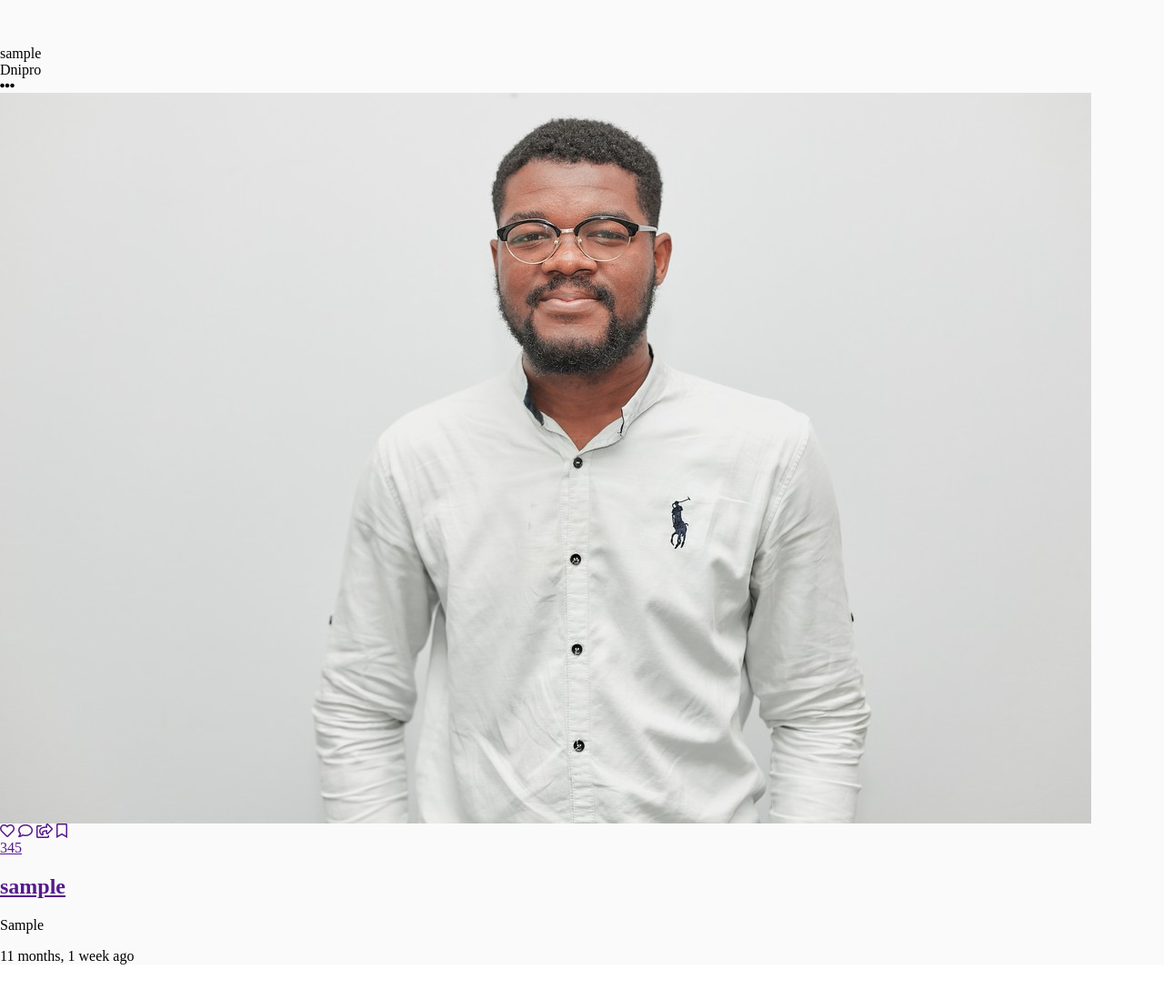
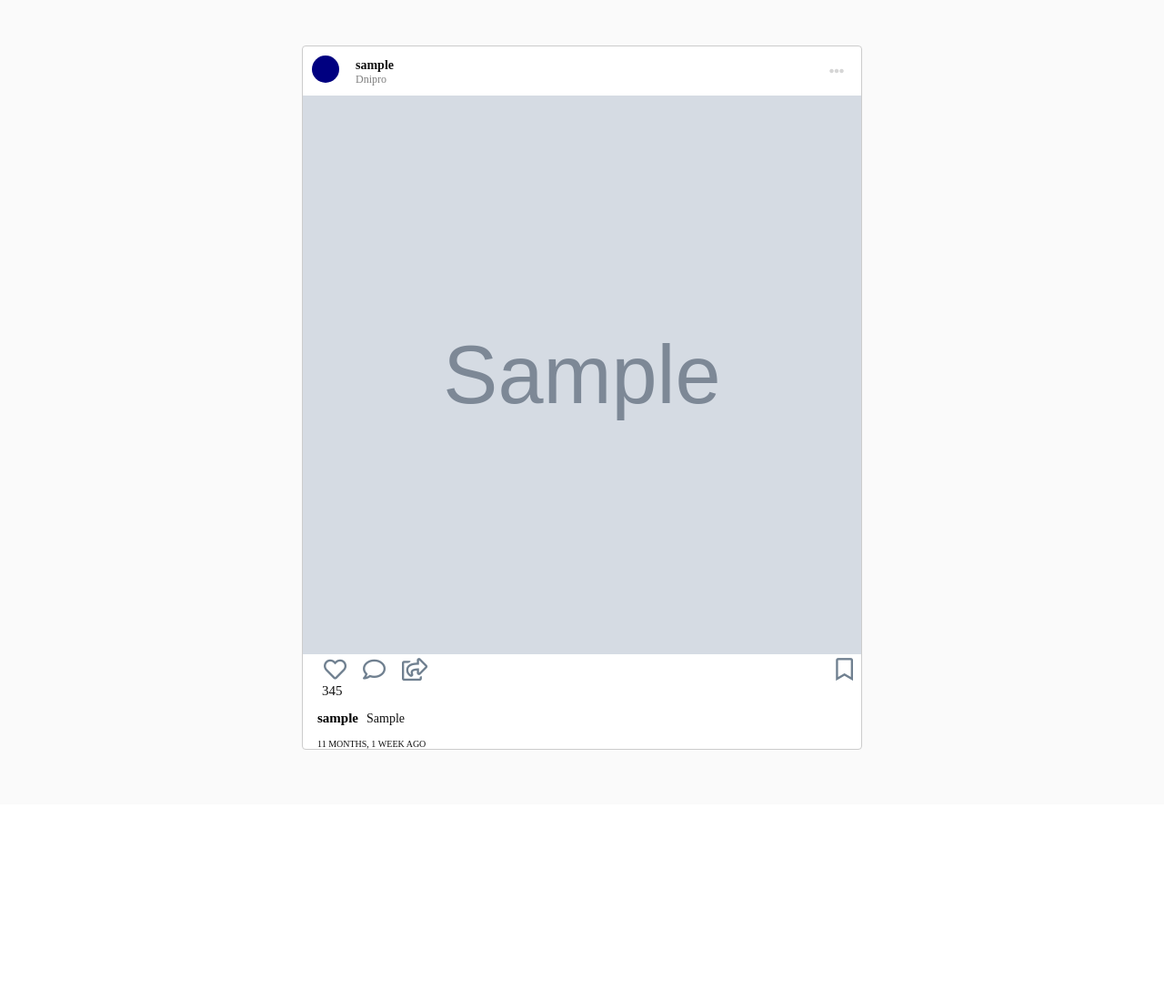
Before and after one commit to RichardUdoh/Insta-rest-api, a Django app: page / in a window 1280 px wide. Shown: the part 83-1182 px from the top of the page at 91% size. Run offline with Django 3.2, Linux system fonts and the light colour scheme; tables that the repository leaves empty hold one stand-in row (values such as "Sample post"); grey boxes marked "Sample" are stand-in pictures; some libraries are stand-ins or nearby versions.

Commit message:
CSS views

```diff
--- a/insta/api/models.py
+++ b/insta/api/models.py
@@ -2,8 +2,6 @@ import uuid
 from django.db import models
 from django.contrib.auth.models import AbstractUser, AnonymousUser
 from typing import Union
-from imagekit.models import ProcessedImageField
-from imagekit.processors import ResizeToFit
 
 # Create your models here.
 
@@ -49,16 +47,11 @@ class Comment(BaseModel):
 class Post(BaseModel):
     id = models.UUIDField(primary_key=True, default=uuid.uuid4, editable=False)
     user = models.ForeignKey(User, on_delete=models.CASCADE)
-    photo = ProcessedImageField(
-        upload_to="photos",
-        format="JPEG",
-        options={"quality": 90},
-        processors=[ResizeToFit(width=1200, height=1200)],
-    )
+    photo = models.ImageField(blank=True, null=True)
 
     caption = models.TextField()
-    comments = models.ForeignKey(Comment, editable=True, on_delete=models.CASCADE)
-    likes = models.ForeignKey(Like, on_delete=models.CASCADE)
+    comments = models.ForeignKey(Comment, editable=True, blank=True, null=True, on_delete=models.CASCADE )
+    likes = models.ForeignKey(Like, blank=True, null=True, on_delete=models.CASCADE)
 
     created_at = models.DateTimeField(auto_now_add=True)
     updated_at = models.DateTimeField(auto_now_add=True)
--- a/insta/api/static/css/api.css
+++ b/insta/api/static/css/api.css
@@ -82,3 +82,127 @@ header{
     left: 0px;
 
 }
+
+.card{
+    background-color: white;
+    margin: 0 auto;
+    width: 614px;
+    height: auto;
+    border: .8px solid #ccc;
+    border-radius: 4px;
+    margin-bottom: 60px;
+}
+
+.card_header{
+    padding: 10px;
+
+}
+
+.card_header a{
+    text-decoration: none;
+    color: black;
+}
+.profile_image{
+    display: inline-block;
+    background-color: navy;
+    height: 30px;
+    width: 30px;
+    padding: 0;
+    margin: 0;
+    border: 0 solid #000000;
+    border-radius: 50%;
+
+}
+.post_info{
+    display: inline-block;
+    padding-left: 14px;
+
+}
+.post_name{
+    font-size: 14px;
+    color: #111;
+    font-weight: 600;
+    padding: 0;
+    margin: 0;
+}
+
+.post_location{
+    font-size: 12px;
+    color: gray;
+    padding: 0;
+    margin: 0;
+}
+.post_options{
+    font: size 15px;
+    float: right;
+    display: inline-block;
+    margin: 4px;
+    padding: 5px;
+    color: #cccc;
+}
+
+.post_image img{
+    width: 100%;
+    height: 614px;
+}
+.engagement{
+    display: inline-block;
+    width: 100%;
+    margin: 4px 0px 0px;
+    padding: 0px 16px;
+}
+
+.engagement a{
+    padding: 7px;
+    font-size: 25px;
+    color: slategray;
+    font-weight: 600;
+}
+
+.fa-bookmark{
+    float: right;
+    margin-right: 25px;
+}
+.likes a{
+    text-decoration: none;
+    font-size: 15px;
+    font-weight: 500;
+    color: #111;
+    margin: 0px 0px 8px;
+    padding: 0px 21px;
+
+}
+
+.caption{
+    display: inline-block;
+    width: 100%;
+    padding: 0px 16px;
+}
+
+.caption a{
+    font-size: 10px;
+    font-weight: bold;
+    color: #000;
+    text-decoration: none;
+    display: inline-block;
+    padding-left: 5px;
+    margin-left: -5px;
+    padding-right: 5px;
+
+}
+
+.caption span{
+    font-size: 14px;
+    font-weight: 500;
+    color: #111;
+    display: inline-block;
+    margin-right: 15px;
+}
+
+.time_period{
+    font-size: 10px;
+    font-weight: 300;
+    color: #111;
+    padding: 0px 16px;
+    text-transform: uppercase;
+}
--- a/insta/api/templates/api/post_list.html
+++ b/insta/api/templates/api/post_list.html
@@ -15,9 +15,9 @@
 
             </div>
             <div class="post_image">
-                <img src="/home/richi/Insta-rest-api/insta/media/photos/IMG_2114_t7oQlmm.jpg" alt="">
+                <img src="{{ post.photo.url }}"alt="">
             </div>
-            <div>
+            <div class="engagement">
                 <a href=""><i class="far fa-heart"></i></a>
                 <a href=""><i class="far fa-comment"></i></a>
                 <a href=""><i class="far fa-share-square"></i></a>
```
Also changed, not shown: insta/api/forms.py (added), insta/api/migrations/0005_auto_20201223_0936.py (added), insta/api/migrations/0006_auto_20201223_0942.py (added), insta/api/migrations/0007_auto_20201223_1041.py (added), insta/media/photos/IMG_2338.jpg (added), insta/media/photos/IMG_2364.jpg (added), insta/media/photos/profile.jpg (added), insta/media/photos/profile_4q5R1Mt.jpg (added), insta/media/photos/profile_XHdlqhw.jpg (added), insta/media/profile3.jpg (added).
